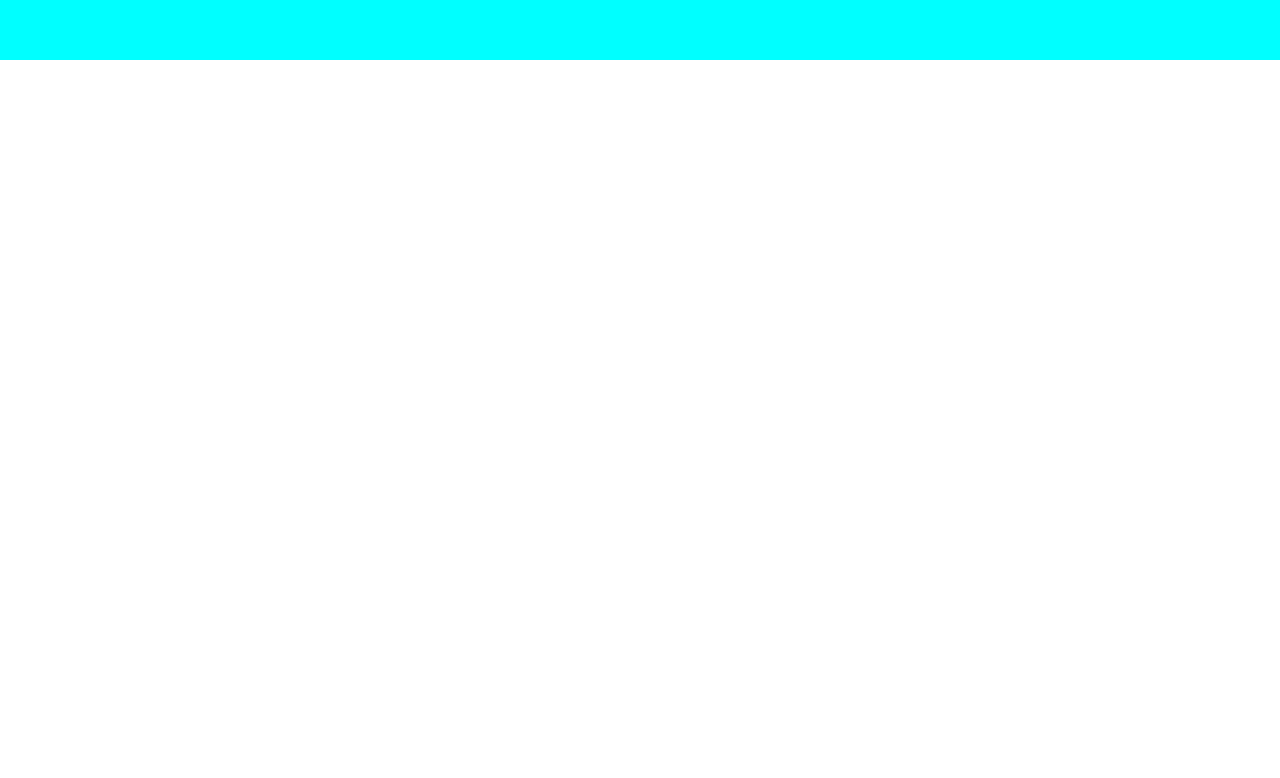
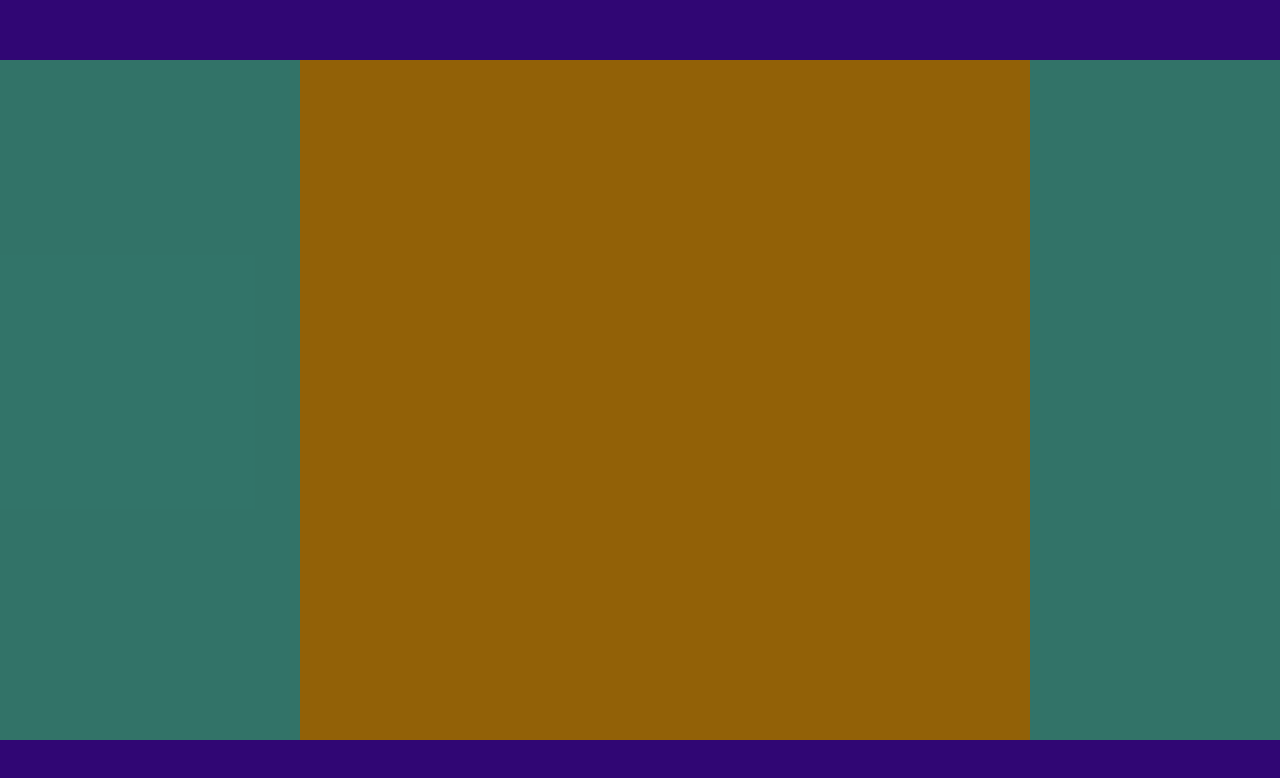
Before and after one commit to jtzook/generate-resume, a Vue app: page / in a window 1280 px wide. Shown: the top 778 px of the page. Built offline with nearby package versions, Linux system fonts and the light colour scheme.

Commit message:
finalize grid layout

```diff
--- a/src/App.vue
+++ b/src/App.vue
@@ -3,9 +3,11 @@
 
 <template>
   <div class="layout">
-    <div class="header"></div>
-    <div></div>
-    <div></div>
+    <div class="navbar"></div>
+    <div class="sidebar-a"></div>
+    <div class="page"></div>
+    <div class="sidebar-b"></div>
+    <div class="footer"></div>
   </div>
 </template>
 
@@ -18,16 +20,49 @@
 }
 
 .layout {
+  --header-height: 60px;
+  --footer-height: 60px;
+  --body-max-height: calc(100vh - var(--header-height) - var(--footer-height));
+
   display: grid;
-  grid-template-columns: [sidebar-left] auto [content] 800px [sidebar-right] auto [end];
-  grid-template-rows: [header] 60px [body] auto [footer] 60px;
+  grid-template-columns: [sidebar-left] min(300px) [page-content] minmax(350px, 800px) [sidebar-right] min(250px);
+  grid-template-rows: [header] 60px [body] max(var(--body-max-height)) [footer] 60px;
 }
 
-.header {
+.navbar {
+  grid-column-start: sidebar-left;
+  grid-column-end: 5;
+  grid-row-start: header;
+  grid-row-end: body;
+  background-color: rgb(48, 6, 116);
+}
+
+.sidebar-a {
+  grid-column-end: page-content;
+  grid-row-start: body;
+  grid-row-end: footer;
+  background-color: rgba(10, 88, 75, 0.836);
+}
+
+.page {
+  grid-column-start: page-content;
+  grid-row-start: body;
+  grid-row-end: footer;
+  background-color: rgb(146, 97, 7);
+}
+
+.sidebar-b {
+  grid-column-start: sidebar-right;
+  grid-column-end: end;
+  grid-row-start: body;
+  grid-row-end: footer;
+  background-color: rgba(10, 88, 75, 0.836);
+}
+
+.footer {
   grid-column-start: sidebar-left;
   grid-column-end: end;
-  grid-row-start: header;
-  /* grid-row-end: 3; */
-  background-color: aqua;
+  grid-row-start: footer;
+  background-color: rgb(48, 6, 116);
 }
 </style>
```
